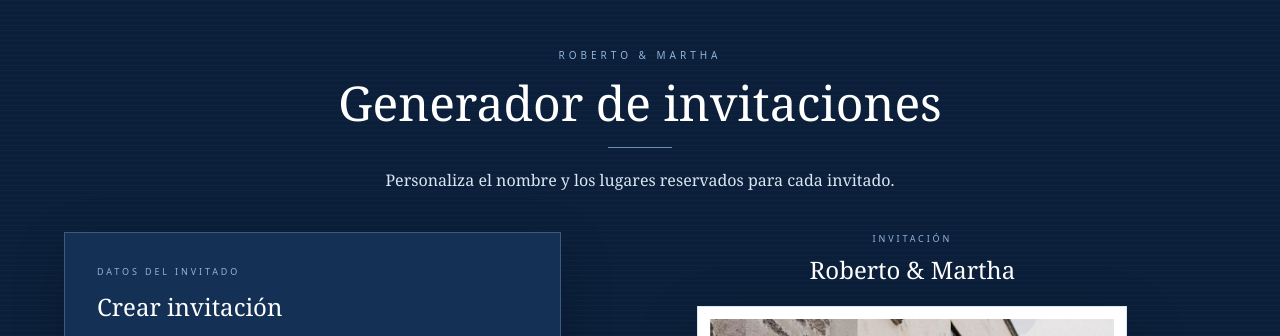
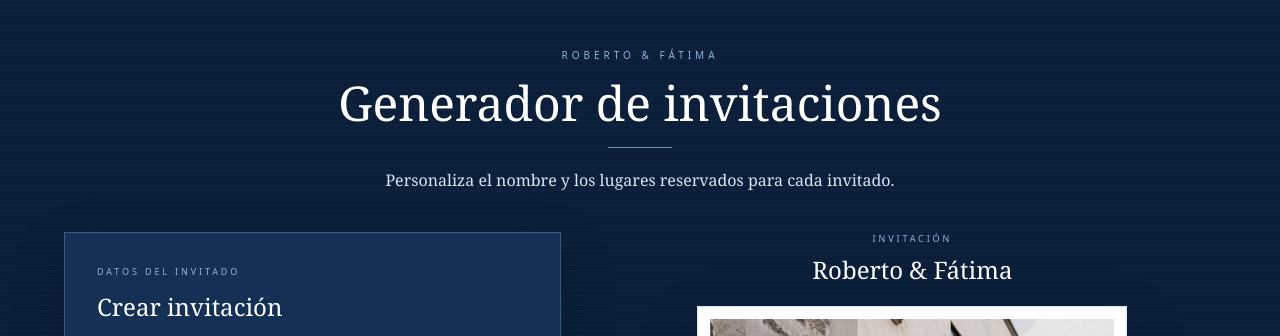
Before and after one commit to patrickespinoza/Roberto-Fatima, a React (Vite) app in the folder Nuestra-Boda/: page /generador in a window 1280 px wide. Shown: the top 336 px of the page. Built offline with nearby package versions, Linux system fonts and the light colour scheme; a web font is replaced by a local one.

Commit message:
Update Generador.jsx
cambio de nombre

```diff
--- a/Nuestra-Boda/src/pages/Generador.jsx
+++ b/Nuestra-Boda/src/pages/Generador.jsx
@@ -107,7 +107,7 @@ ${url}
 
 Será un gusto compartir este momento tan especial contigo.
 
-Roberto & Martha 🤍`;
+Roberto & Fátima 🤍`;
 
     setMensaje(mensajeWhatsApp);
 
@@ -211,7 +211,7 @@ Roberto & Martha 🤍`;
             color: palette.antiqueGoldDark,
           }}
         >
-          Roberto & Martha
+          Roberto & Fátima
         </p>
 
         <h1
@@ -630,7 +630,7 @@ Roberto & Martha 🤍`;
                 text-2xl
               "
             >
-              Roberto & Martha
+              Roberto & Fátima
             </h2>
           </div>
 
```
